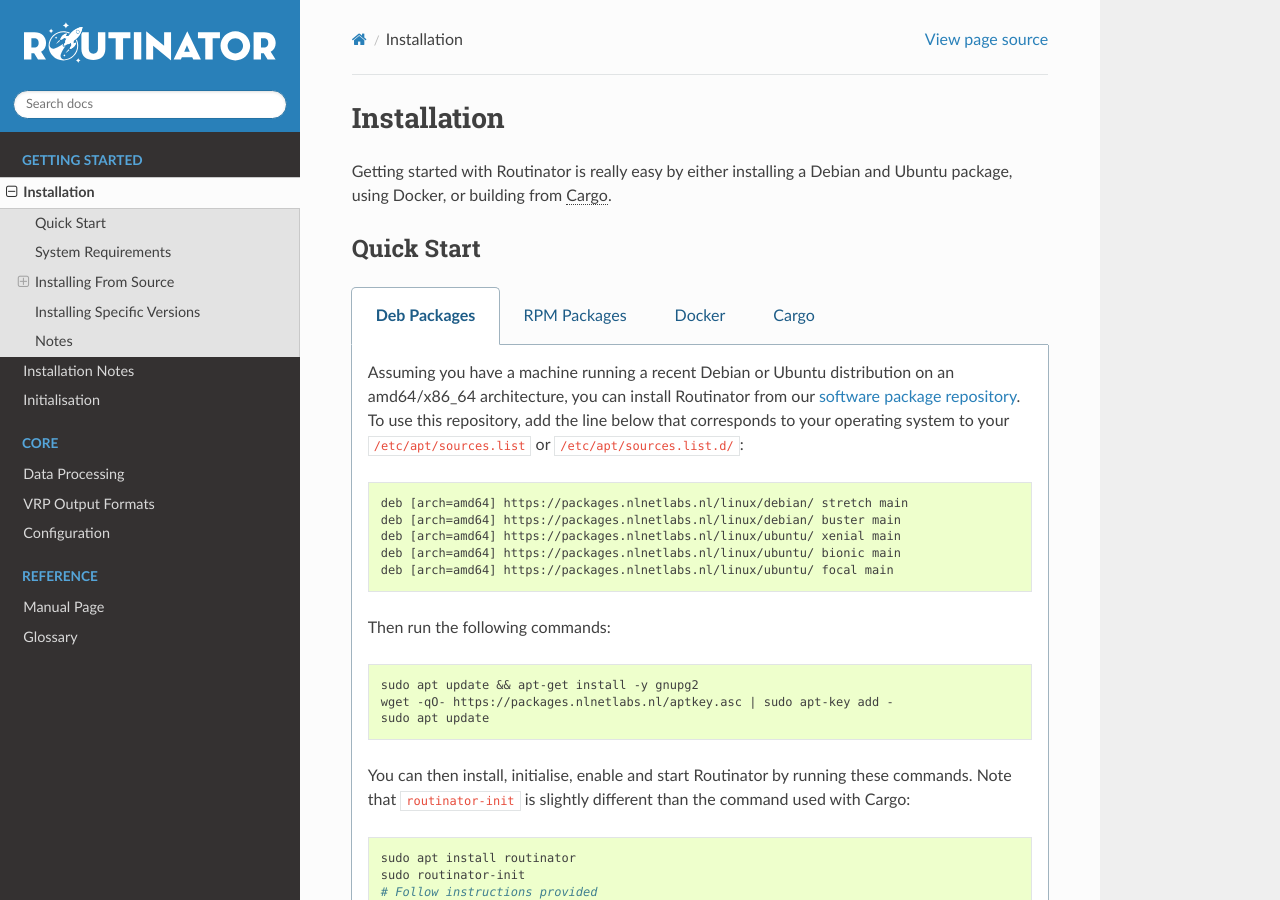
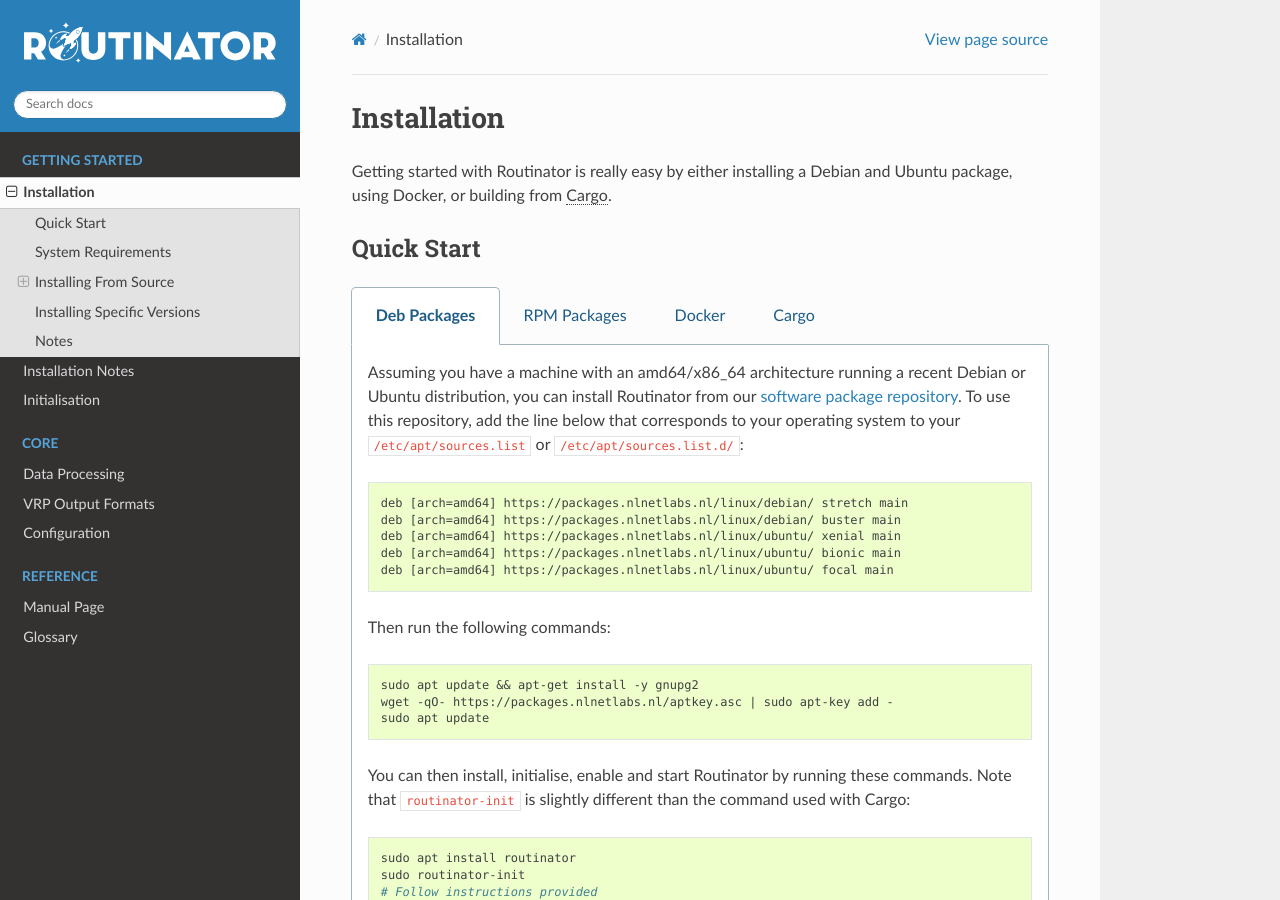
Before and after one commit to NLnetLabs/routinator, a Sphinx documentation site: the page built from source/installation.rst, in a window 1280 px wide and 900 px high. Built offline with Sphinx 7.4.7 and the Read the Docs theme 2.0.0, drawn with Linux system fonts in a browser that asks for light colours; pages that are not in the unit, such as notebooks, are missing from menus; the version number could not be read and is left out.

Commit message:
Sentence flow

```diff
--- a/source/installation.rst
+++ b/source/installation.rst
@@ -14,8 +14,8 @@
 
    .. tab:: Deb Packages
 
-       Assuming you have a machine running a recent Debian or Ubuntu
-       distribution on an amd64/x86_64 architecture, you can install Routinator
+       Assuming you have a machine with an amd64/x86_64 architecture running a
+       recent Debian or Ubuntu distribution, you can install Routinator
        from our `software package repository <https://packages.nlnetlabs.nl>`_.
        To use this repository, add the line below that corresponds to your
        operating system to your :file:`/etc/apt/sources.list` or
@@ -57,8 +57,8 @@
 
    .. tab:: RPM Packages
 
-       Assuming you have a machine running a recent RHEL or CentOS distribution
-       on an amd64/x86_64 architecture, you can install Routinator from our
+       Assuming you have a machine with an amd64/x86_64 architecture running a
+       recent RHEL or CentOS distribution, you can install Routinator from our
        `software package repository <https://packages.nlnetlabs.nl>`_. To use
        this repository create a file named
        :file:`/etc/yum.repos.d/nlnetlabs.repo`.
```
